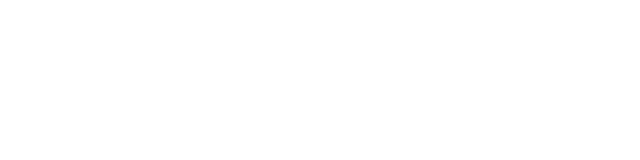
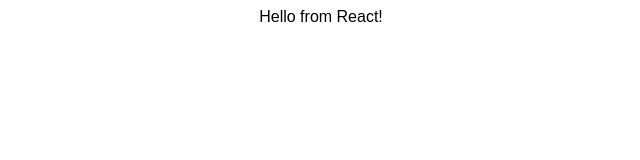
Before and after one commit to mtheoryx/react-metronome, a React (Create React App) app: page / in a window 1280 px wide. Shown: the top 160 px of the page, without its empty margins (319-959 px from the left). Built offline with nearby package versions, Linux system fonts and the light colour scheme.

Commit message:
Use styled-components for App

```diff
--- a/src/components/App/App.css
+++ /dev/null
@@ -1,3 +0,0 @@
-.App {
-  text-align: center;
-}
--- a/src/components/App/App.js
+++ b/src/components/App/App.js
@@ -1,12 +1,19 @@
 import React, { Component } from 'react';
-import './App.css';
+import styled from 'styled-components';
+
+const Wrapper = styled.div`
+  margin: 0;
+  padding: 0;
+  font-family: sans-serif;
+  text-align: center;
+`;
 
 class App extends Component {
   render() {
     return (
-      <div className="App">
-
-      </div>
+      <Wrapper>
+        <span>Hello from React!</span>
+      </Wrapper>
     );
   }
 }
--- a/src/index.css
+++ /dev/null
@@ -1,5 +0,0 @@
-body {
-  margin: 0;
-  padding: 0;
-  font-family: sans-serif;
-}
--- a/src/index.js
+++ b/src/index.js
@@ -1,8 +1,8 @@
 import React from 'react';
 import ReactDOM from 'react-dom';
-import './index.css';
+import registerServiceWorker from './registerServiceWorker';
+
 import App from './components/App/App';
-import registerServiceWorker from './registerServiceWorker';
 
 ReactDOM.render(<App />, document.getElementById('root'));
 registerServiceWorker();
```
